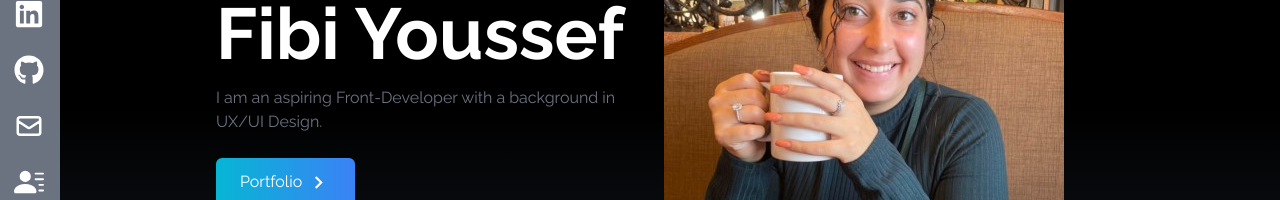
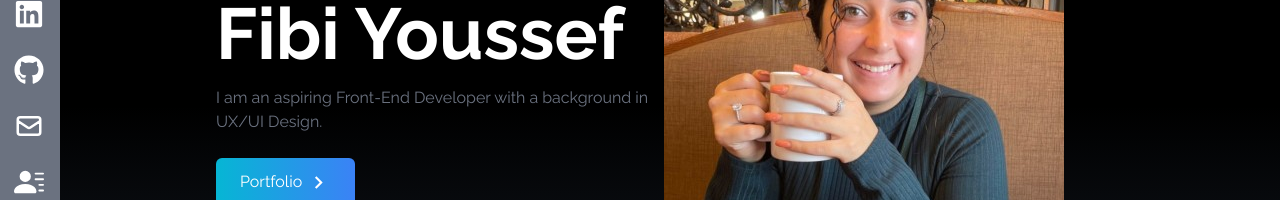
Before and after one commit to feebs224/portfolio-web, a React (Create React App) app: page / in a window 1280 px wide. Shown: the part 294-494 px from the top of the page. Built offline with nearby package versions, Linux system fonts and the light colour scheme.

Commit message:
fixing home

```diff
--- a/src/components/Home.jsx
+++ b/src/components/Home.jsx
@@ -15,7 +15,8 @@ const Home = () => {
             Fibi Youssef
           </h2>
           <p className="text-gray-500 py-4 max-w-md">
-            I am an aspiring Front-Developer with a background in UX/UI Design.
+            I am an aspiring Front-End Developer with a background in UX/UI
+            Design.
           </p>
 
           <div>
```
